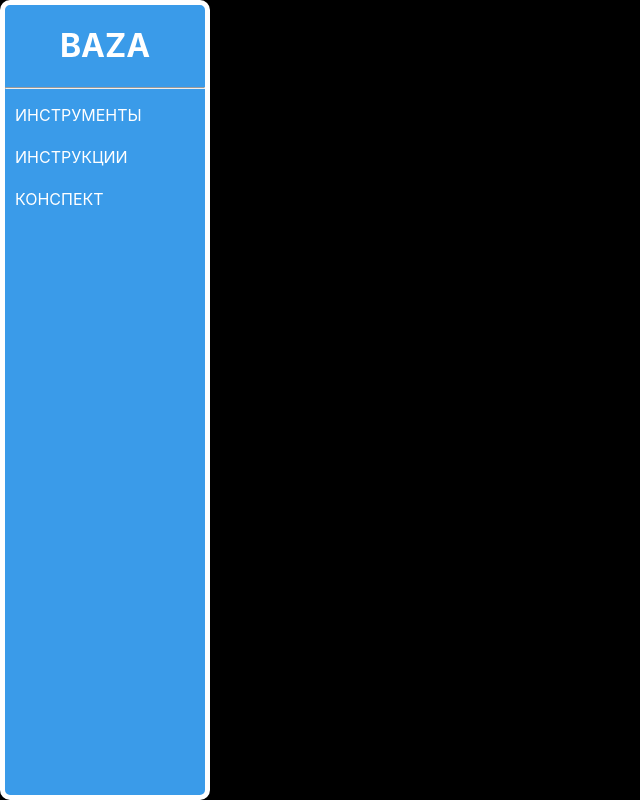
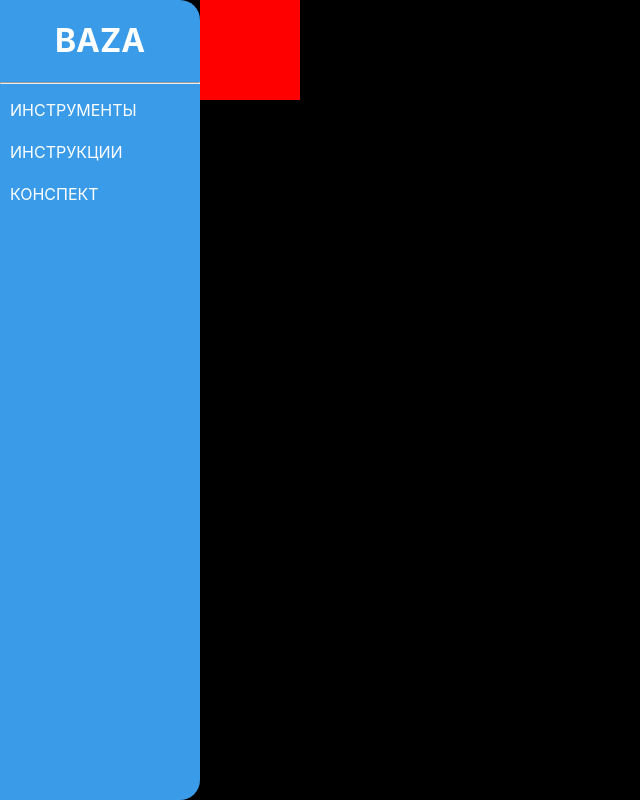
Before and after one commit to PlatenPrime/baza, a React (Create React App) app: page /guides in a window 1280 px wide. Shown: the whole page, without its empty margins (0-640 px from the left). Built offline with nearby package versions, Linux system fonts and the light colour scheme.

Commit message:
fixed width calc

```diff
--- a/src/App.css
+++ b/src/App.css
@@ -5,7 +5,7 @@
   text-align: center;
   display: flex;
   min-height: 100vh;
-
+min-width: 100vw;
   flex-direction: row;
   background-color: rgb(0, 0, 0);
   color: aliceblue;
--- a/src/components/Content/Content.module.css
+++ b/src/components/Content/Content.module.css
@@ -4,6 +4,7 @@
 
 	background-color: rgb(0, 0, 0);
 	height: fit-content;
+	width: fit-content;
 	display: flex;
 	justify-content: space-evenly;
 	align-items: center;
--- a/src/components/Gallery/Gallery.module.css
+++ b/src/components/Gallery/Gallery.module.css
@@ -4,5 +4,7 @@
 	justify-content: center;
 	align-items: center;
 	flex-wrap: wrap;
+min-width: 100%;
+
 	padding: 10px;
 }
--- a/src/components/Guides/Guides.module.css
+++ b/src/components/Guides/Guides.module.css
@@ -1,7 +1,5 @@
 .redback {
 	background-color: red;
-	grid-column-start: 2;
-	grid-column-end: 3;
-	grid-row-start: 1;
-	grid-row-end: 3;
+width: 100px;
+height: 100px;
 }
--- a/src/components/Main/Main.module.css
+++ b/src/components/Main/Main.module.css
@@ -1,7 +1,4 @@
 .main {
 	color:azure;
-	grid-column-start: 2;
-	grid-column-end: 3;
-	grid-row-start: 1;
-	grid-row-end: 3;
+	min-width: 100%;
 }
--- a/src/components/Navbar/Navbar.module.css
+++ b/src/components/Navbar/Navbar.module.css
@@ -6,6 +6,7 @@ align-items: center;
 justify-content: space-evenly;
 flex-wrap: wrap;
 padding: 20px 5px;
+min-width: 95%;
 
 
 
--- a/src/components/SideBar/SideBar.module.css
+++ b/src/components/SideBar/SideBar.module.css
@@ -5,8 +5,7 @@
 	background-color: rgb(58, 155, 233);
 	list-style: none;
 	text-align: left;
-	border-radius: 10px;
-	border: 5px solid white;
+	border-radius: 0px 20px 20px 0px;
 }
 
 .sidebarLink {
--- a/src/components/Tools/Tools.module.css
+++ b/src/components/Tools/Tools.module.css
@@ -3,5 +3,19 @@
 	flex-direction: column;
 	align-items: center;
 	justify-content: flex-start;
+	width: calc(100% - 200px);
 
 }
+
+
+@media (max-width: 700px) {
+
+	.tools {
+	justify-content: center;
+	align-items: center;
+	width: 100%;
+
+	}
+
+
+}
--- a/src/components/Workbook/Workbook.module.css
+++ b/src/components/Workbook/Workbook.module.css
@@ -1,7 +1,5 @@
 .blueback {
 	background-color: blue;
-	grid-column-start: 2;
-	grid-column-end: 3;
-	grid-row-start: 1;
-	grid-row-end: 3;
+	width: 100px;
+height: 100px;
 }
```
